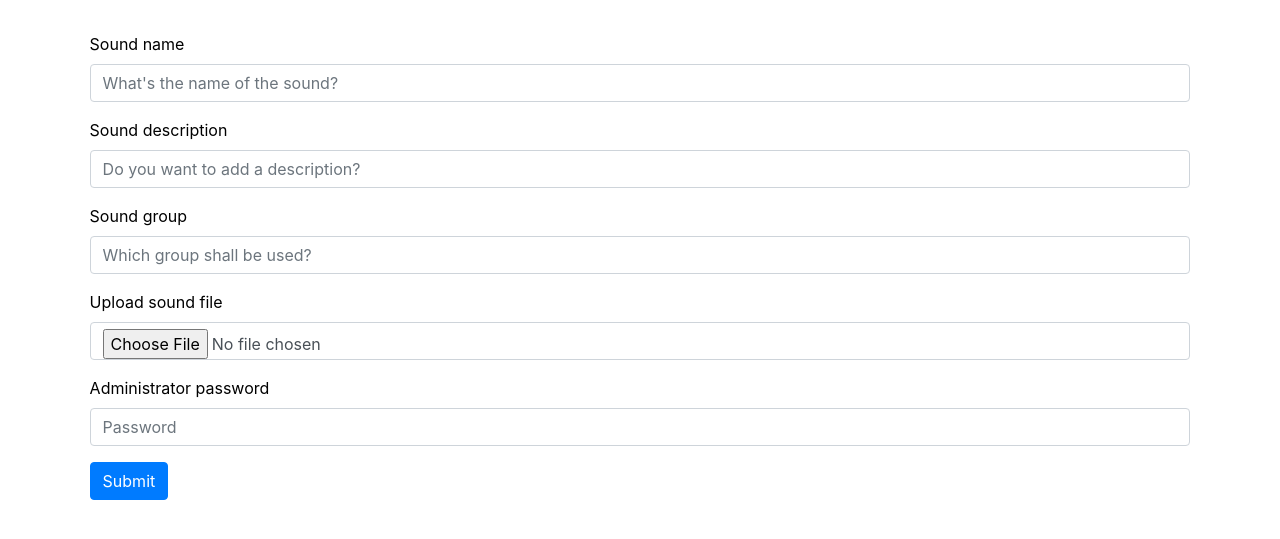
After one commit to ADarkHero/Hero-Soundboard, a PHP site: page /admin.php in a window 1280 px wide. The commit adds this page. Shown: the top 539 px of the page. Run offline with PHP 8.4, Linux system fonts and the light colour scheme.

Commit message:
Added basic administrator interface. Fixes #2

```diff
--- /dev/null
+++ b/admin.php
@@ -0,0 +1,90 @@
+<?php
+    //Error/Success code, that gets displayed, when the user presses the submit button
+    $errsucccode = "";
+    require_once 'database.php';
+
+    //Was the post function used?
+    if(isset($_POST["soundName"])){
+        //Was the entered password correct?
+        if(isset($_POST["password"]) && $_POST["password"] === $admin_pass){
+            //Did the user input a name and chose a file?#
+            //If yes, upload the file and write the data to the database.
+            if(strlen($_POST["soundName"]) !== 0 && !empty($_FILES['soundFile'])){
+                $path = "sound/";
+                $path = $path . basename( $_FILES['soundFile']['name']);
+
+                if(move_uploaded_file($_FILES['soundFile']['tmp_name'], $path)) {
+                    $sql = "INSERT INTO ".$table_name." (SoundName, SoundDescription, SoundFilePath, SoundCategory) "
+                        . "VALUES ('".htmlspecialchars($_POST["soundName"], ENT_QUOTES)."', '".htmlspecialchars($_POST["soundDescription"], ENT_QUOTES)."', '"
+                                . "".$path."', '".htmlspecialchars($_POST["soundCategory"], ENT_QUOTES)."')";
+
+                    $statement = $pdo->prepare($sql);
+                    $statement->execute();
+
+                    $errsucccode = "The file ".  basename( $_FILES['soundFile']['name']).
+                    " has been uploaded and added to the soundboard!";
+                } else{
+                    $errsucccode = "There was an error uploading the file, please try again!";
+                }
+            }
+            else{
+               $errsucccode = "Input a sound name and choose a file, please!";
+            }
+        }
+        else{
+            $errsucccode = "Your password is wrong.";
+        }
+
+        $errsucccode .= "<br><br>"; //New line, after the text message
+    }
+?>
+
+
+
+<!DOCTYPE html>
+
+<html>
+    <head>
+        <meta charset="UTF-8">
+        <title>ADarkHero Soundboard - Admin Interface</title>
+        <meta name="viewport" content="width=device-width, initial-scale=1">
+
+        <link rel="stylesheet" href="https://stackpath.bootstrapcdn.com/bootstrap/4.1.0/css/bootstrap.min.css" integrity="sha384-9gVQ4dYFwwWSjIDZnLEWnxCjeSWFphJiwGPXr1jddIhOegiu1FwO5qRGvFXOdJZ4" crossorigin="anonymous">
+        <link rel="stylesheet" href="css/main.css" crossorigin="anonymous">
+        <script src="https://code.jquery.com/jquery-3.3.1.slim.min.js" integrity="sha384-q8i/X+965DzO0rT7abK41JStQIAqVgRVzpbzo5smXKp4YfRvH+8abtTE1Pi6jizo" crossorigin="anonymous"></script>
+        <script src="https://cdnjs.cloudflare.com/ajax/libs/popper.js/1.14.0/umd/popper.min.js" integrity="sha384-cs/chFZiN24E4KMATLdqdvsezGxaGsi4hLGOzlXwp5UZB1LY//20VyM2taTB4QvJ" crossorigin="anonymous"></script>
+        <script src="https://stackpath.bootstrapcdn.com/bootstrap/4.1.0/js/bootstrap.min.js" integrity="sha384-uefMccjFJAIv6A+rW+L4AHf99KvxDjWSu1z9VI8SKNVmz4sk7buKt/6v9KI65qnm" crossorigin="anonymous"></script>
+        <link href="https://fonts.googleapis.com/css?family=Spectral" rel="stylesheet">
+    </head>
+    <body>
+
+        <div id="center">
+            <?php echo '<div id="errsucccode">'.$errsucccode.'</div>'; ?>
+
+            <form method="post" enctype="multipart/form-data" action="admin.php">
+                <div class="form-group">
+                    <label for="soundName">Sound name</label>
+                    <input type="text" class="form-control" id="soundName" name="soundName" aria-describedby="soundName" placeholder="What's the name of the sound?">
+                </div>
+                <div class="form-group">
+                    <label for="soundDescription">Sound description</label>
+                    <input type="text" class="form-control" id="soundDescription" name="soundDescription" aria-describedby="soundDescription" placeholder="Do you want to add a description?">
+                </div>
+                <div class="form-group">
+                    <label for="soundCategory">Sound group</label>
+                    <input type="text" class="form-control" id="soundCategory" name="soundCategory" aria-describedby="soundCategory" placeholder="Which group shall be used?">
+                </div>
+                <div class="form-group">
+                    <label for="soundFile">Upload sound file</label>
+                    <input type="file" class="form-control" id="soundFile" name="soundFile" aria-describedby="soundFile" placeholder="Upload your sound file.">
+                </div>
+                <div class="form-group">
+                    <label for="password">Administrator password</label>
+                    <input type="password" class="form-control" id="password" name="password" placeholder="Password">
+                </div>
+                <button type="submit" class="btn btn-primary">Submit</button>
+
+            </form>
+        </div>
+    </body>
+</html>
--- a/css/main.css
+++ b/css/main.css
@@ -7,11 +7,17 @@ body{
     margin: auto;
     margin-top: 2em;
     margin-bottom: 2em;
+    padding-left: 2%;
+    padding-right: 2%;
     overflow: hidden;
 }
 
 #footer{
     margin-top: 6em;
+}
+
+#errsucccode{
+    text-align: center;
 }
 
 .btn {
--- a/database.php
+++ b/database.php
@@ -6,6 +6,8 @@
     $db_user = "root";
     $db_pass = "";
     $table_name = "sound";
+    //Password for administrator interface
+    $admin_pass = "root";
 
     $pdo = new PDO("mysql:host=$db_host;dbname=$db_name", $db_user, $db_pass);
 
```
Also changed, not shown: index.php (+1 -1 lines), 1 other file.
